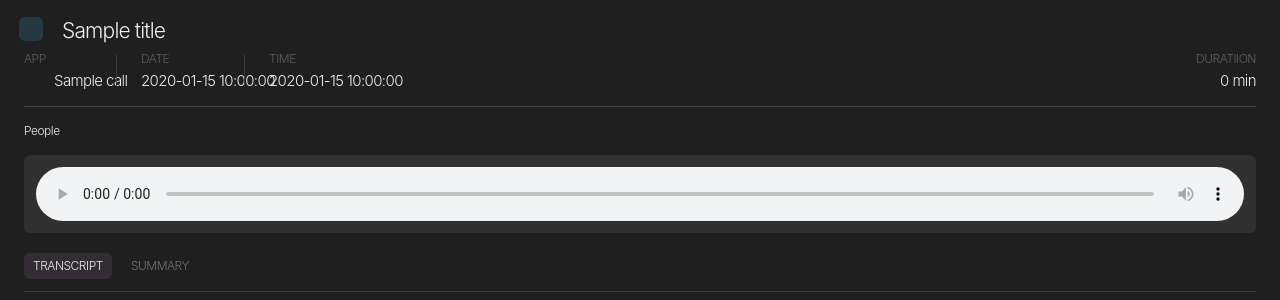
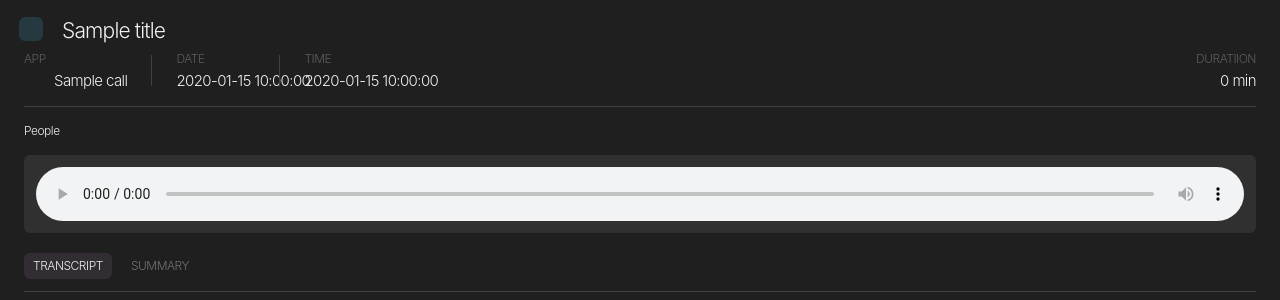
Before and after one commit to ReMyndAI/extensions, a Python web app: template copilot/templates/call.html in a window 1280 px wide. Shown: the top 300 px of the page. Run offline with Jinja, Linux system fonts and the light colour scheme; the template is opened without the code that fills it: most values are stand-ins (such as "Sample title", 1, 10 or a date in 2020); some web fonts are replaced.

Commit message:
fix app name layout issue

```diff
--- a/copilot/templates/call.html
+++ b/copilot/templates/call.html
@@ -116,7 +116,6 @@
     flex-shrink: 0;
     gap: 12px;
     position: relative;
-    width: 68px;
     z-index: 8;
   }
   .app {
@@ -143,7 +142,6 @@
     flex-shrink: 0;
     gap: 10px;
     position: relative;
-    width: 68px;
     padding: 0 0 0 30px;
     z-index: 10;
   }
```
Also changed, not shown: copilot/manifest.json.
